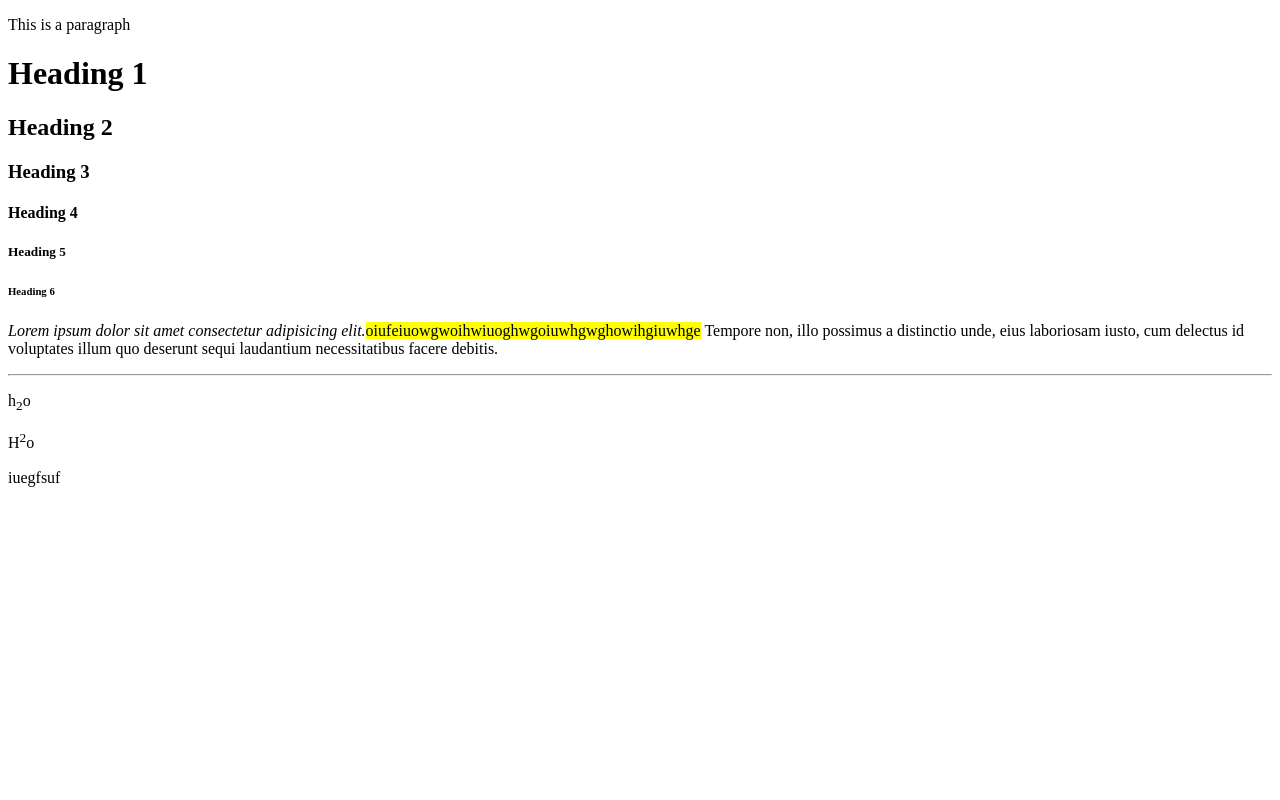
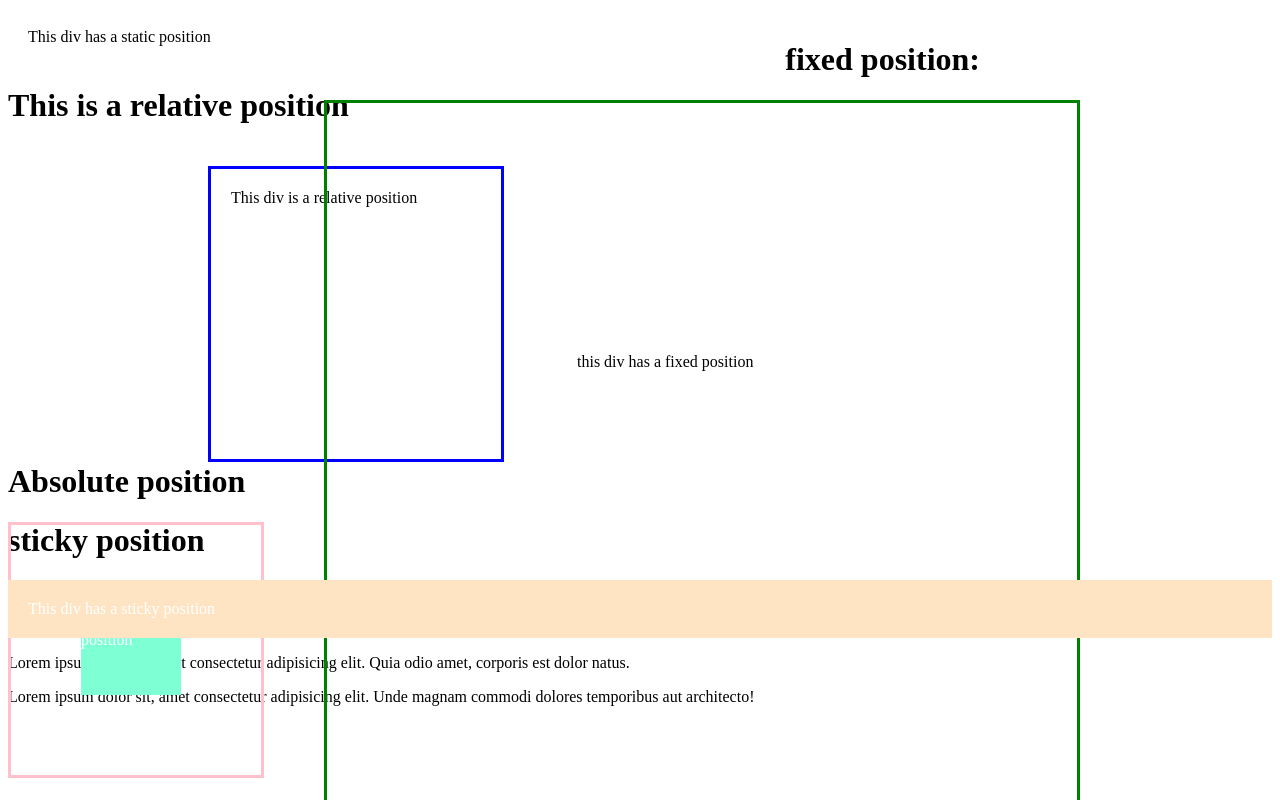
Before and after one commit to Erdi11/kingi123web, a plain HTML site: page index.html in a window 1280 px wide. Drawn offline with Linux system fonts and the light colour scheme.

Commit message:
Add files via upload

```diff
--- a/index.html
+++ b/index.html
@@ -3,33 +3,23 @@
 <head>
     <meta charset="UTF-8">
     <meta name="viewport" content="width=device-width, initial-scale=1.0">
-    <title>Module1</title>
+    <title>Document</title>
+    <link rel="stylesheet" href="style.css">
 </head>
 <body>
-    <p>This is a paragraph</p>
-    <h1>Heading 1</h1>
-    <h2>Heading 2</h2>
-    <h3>Heading 3</h3>
-    <H4>Heading 4</H4>
-    <h5>Heading 5</h5>
-    <h6>Heading 6</h6>
-    <p><em>Lorem ipsum dolor sit amet consectetur adipisicing elit.</em><mark>oiufeiuowgwoihwiuoghwgoiuwhgwghowihgiuwhge</mark> Tempore non, illo possimus a distinctio unde, eius laboriosam iusto, cum delectus id voluptates illum quo deserunt sequi laudantium necessitatibus facere debitis.
-    </p><hr></hr>
-    <p>h<sub>2</sub>o</p>
-     <p>H<sup>2</sup>o</p>
-     <abbr>iuegfsuf</abbr>
-   <!--<p>
-     <q>903857y2</q><address>9u3riudsnl</address><blaockquote>3hkl1gkhdgsgdgsvc</
-        blaockquote>Lorem ipsum dolor sit amet, consectetur adipisicing elit. D
-        eserunt distinctio praesentium harum ipsa, obcaecati vel quas provi
-        dent, doloribus voluptates
-     </p-->
-
-<!-- Paragraph 4 -->
-
-
-
-
-
+    <div id="static">This div has a static position</div>
+    <h1>This is a relative position</h1>
+    <div id="relative">This div is a relative position</div>
+    <h1 id="h1fixed">fixed position:</h1>
+    <div id="fixed">this div has a fixed position</div>
+    <h1>Absolute position</h1>
+    <div id="parent">
+        <div id="absolute">
+            This div has an absolute position
+        </div>
+    </div>
+    <H1>sticky position</H1>
+    <div id="sticky">This div has a sticky position</div>
+    <p>Lorem ipsum dolor sit amet consectetur adipisicing elit. Quia odio amet, corporis est dolor natus.</p>Lorem ipsum dolor sit, amet consectetur adipisicing elit. Unde magnam commodi dolores temporibus aut architecto!
 </body>
 </html>
--- /dev/null
+++ b/style.css
@@ -0,0 +1,53 @@
+#static{
+    position: static;
+    border-color: red;
+    width: 250px;
+    height: 250x;
+    padding: 20px;
+}
+#relative{
+    position: relative;
+    border: 3px solid blue;
+    width: 250px;
+    height: 250px;
+    padding: 20px;
+    top: 20px;
+    left: 200px;
+}
+#fixed{
+    position: fixed;
+    border: 3px solid green;
+    width: 250px;
+    height: 250px;
+    padding: 250px;
+    right: 200px;
+    top: 100px
+}
+#h1fixed{
+    position: fixed;
+    right: 300px;
+    top: 20px;
+}
+#absolute{
+    position: absolute;
+    width: 100px;
+    height: 100px;
+    background-color: aquamarine;
+    right: 80px;
+    top: 70px;
+    color: white;
+
+}
+#parent{
+    position: absolute;
+    width: 250px;
+    height: 250px;
+    border: 3px solid pink;
+}
+#sticky{
+    position: sticky;
+    top: 0;
+    background-color: bisque;
+    padding: 20px;
+    color: white;
+}
```
